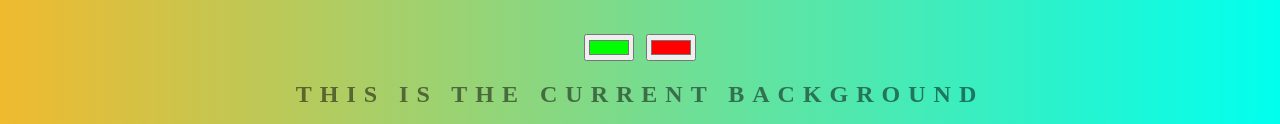
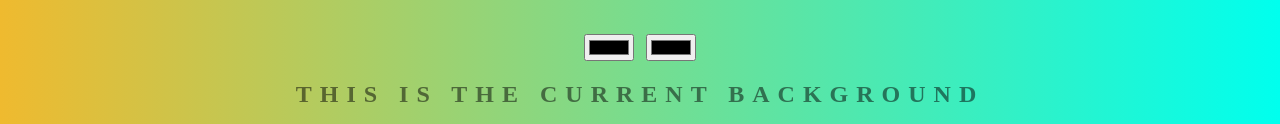
Before and after one commit to LokiFK/BackgroundGenerator, a plain HTML site: page index.html in a window 1280 px wide. Shown: the part 171-295 px from the top of the page. Drawn offline with Linux system fonts and the light colour scheme.

Commit message:
changed default value for the color pickers

```diff
--- a/index.html
+++ b/index.html
@@ -8,8 +8,8 @@
 </head>
 <body id="gradient">
 	<h1>Lineargradient Generator</h1>
-	<input class="color1" type="color" name="color1" value="#00ff00">
-	<input class="color2" type="color" name="color2" value="#ff0000">
+	<input class="color1" type="color" name="color1" value="rgb(239, 186, 47)">
+	<input class="color2" type="color" name="color2" value="rgb(0, 255, 238)">
 	<h2>This is the current Background</h2>
 	<h3></h3>
 	<script type="text/javascript" src="script.js"></script>
```
